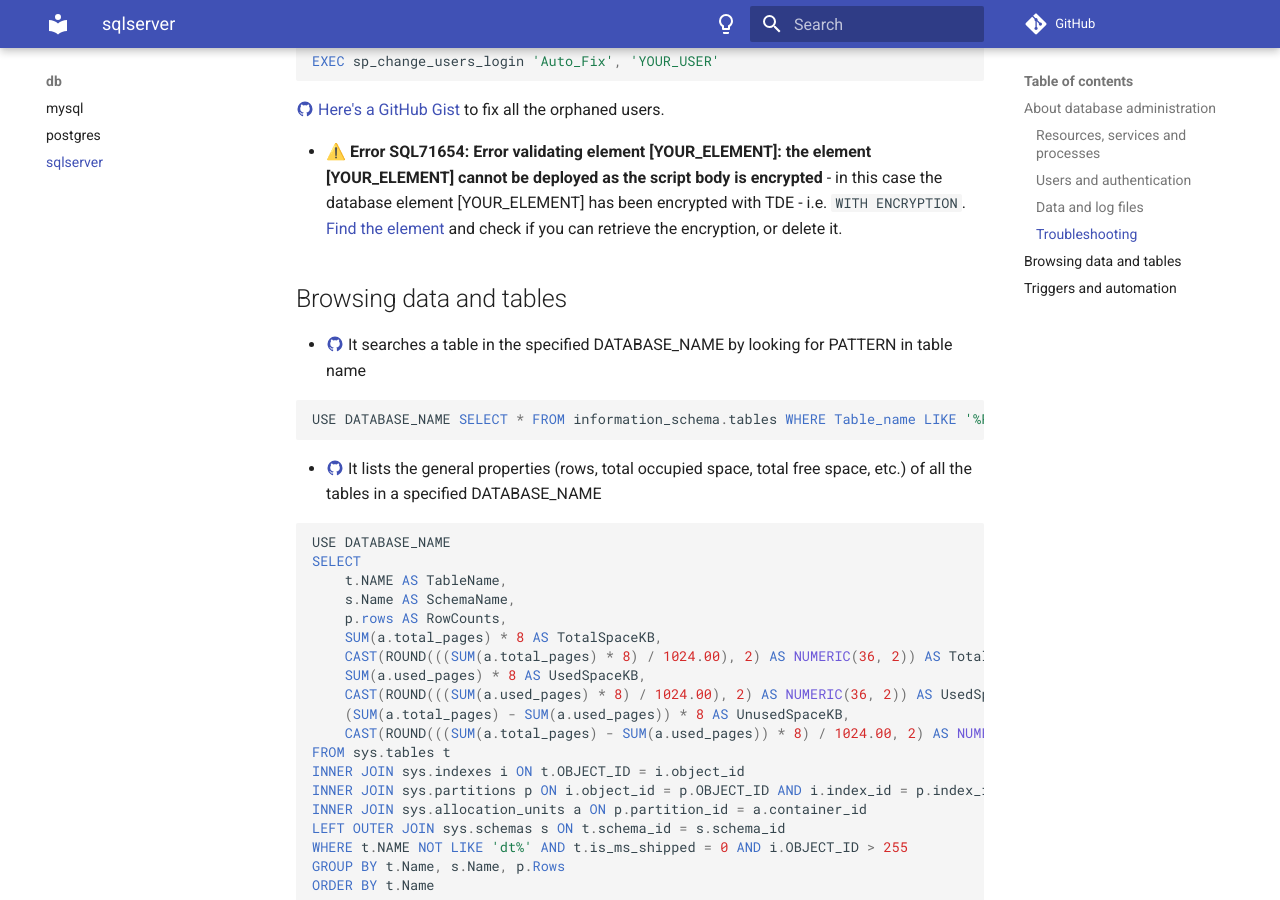
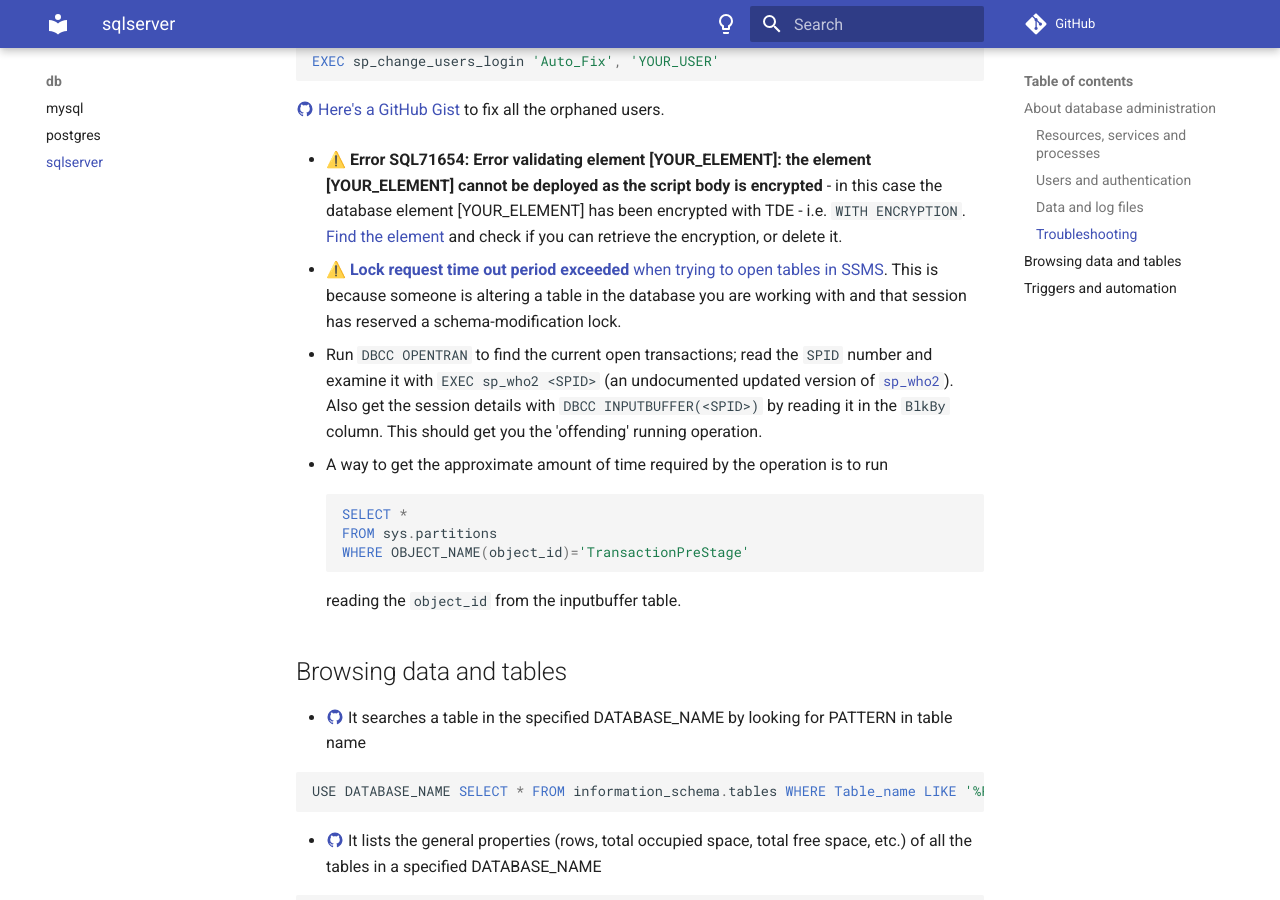
Before and after one commit to sannae/the-notebook, an MkDocs documentation site: the page built from docs/db/sqlserver.md, in a window 1280 px wide and 900 px high, scrolled down 5182 px. Built offline with MkDocs 1.6.1 and Material for MkDocs 9.7.7, drawn with Linux system fonts in a browser that asks for light colours; comment, search, counter and statistics services are not loaded.

Commit message:
added new ssms error to sqlserver page

````diff
--- a/docs/db/sqlserver.md
+++ b/docs/db/sqlserver.md
@@ -237,6 +237,15 @@ EXEC sp_change_users_login 'Auto_Fix', 'YOUR_USER'
 
 * ⚠️ **Error SQL71654: Error validating element [YOUR_ELEMENT]: the element [YOUR_ELEMENT] cannot be deployed as the script body is encrypted** - in this case the database element [YOUR_ELEMENT] has been encrypted with TDE - i.e. `WITH ENCRYPTION`. [Find the element](#about-database-administration) and check if you can retrieve the encryption, or delete it.
 
+* ⚠️ [**Lock request time out period exceeded** when trying to open tables in SSMS](https://sqljana.wordpress.com/2017/04/01/sql-server-ssms-says-lock-request-time-out-period-exceeded-find-blocking-quickly/). This is because someone is altering a table in the database you are working with and that session has reserved a schema-modification lock.
+  * Run `DBCC OPENTRAN` to find the current open transactions; read the `SPID` number and examine it with `EXEC sp_who2 <SPID>` (an undocumented updated version of [`sp_who2`](https://learn.microsoft.com/en-us/sql/relational-databases/system-stored-procedures/sp-who-transact-sql?view=sql-server-ver16)). Also get the session details with `DBCC INPUTBUFFER(<SPID>)` by reading it in the `BlkBy` column. This should get you the 'offending' running operation.
+  * A way to get the approximate amount of time required by the operation is to run
+  ```sql
+  SELECT *
+  FROM sys.partitions
+  WHERE OBJECT_NAME(object_id)='TransactionPreStage'
+  ```
+  reading the `object_id` from the inputbuffer table.
 
 ## Browsing data and tables
 
````
